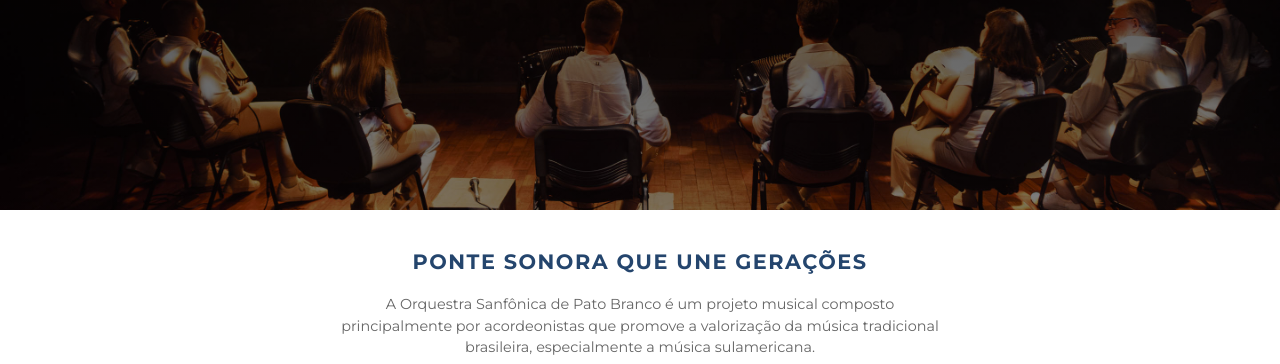
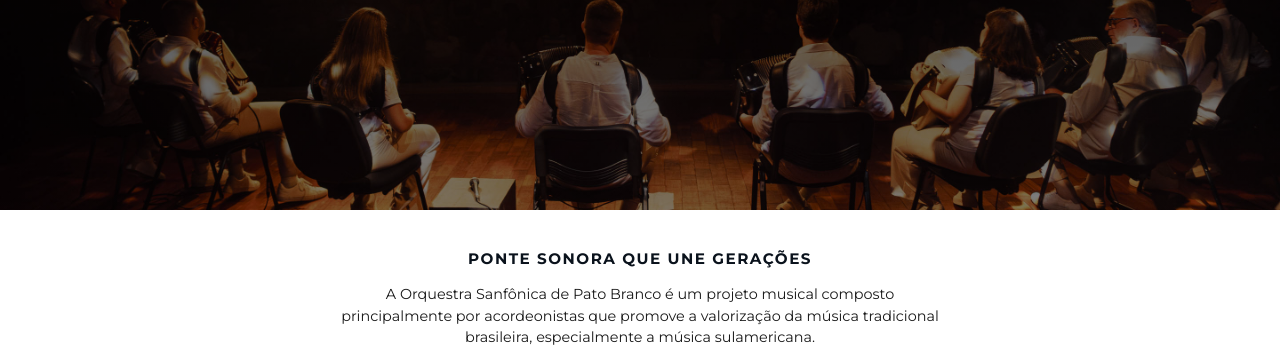
Before and after one commit to maracaproducoes/ospb-website, a plain HTML site: page index.html in a window 1280 px wide. Shown: the part 432-796 px from the top of the page. Drawn offline with nearby package versions, Linux system fonts and the light colour scheme.

Commit message:
Update index.html

```diff
--- a/index.html
+++ b/index.html
@@ -163,11 +163,11 @@
 
         .sobre-title {
             font-family: 'Metropolis', 'Montserrat', sans-serif;
-            font-size: 1.3rem;
-            color: #24456D;
+            font-size: 0.95rem;
+            color: #0A121C;
             font-weight: 700;
             letter-spacing: 1.5px;
-            margin-bottom: 1.2rem;
+            margin-bottom: 1rem;
             text-transform: uppercase;
             line-height: 1.2;
         }
@@ -175,7 +175,7 @@
         .sobre-text p {
             font-size: 0.9rem;
             line-height: 1.5;
-            color: var(--cinza);
+            color: var(--cinza-dark);
             margin-bottom: 0.8rem;
         }
 
```
